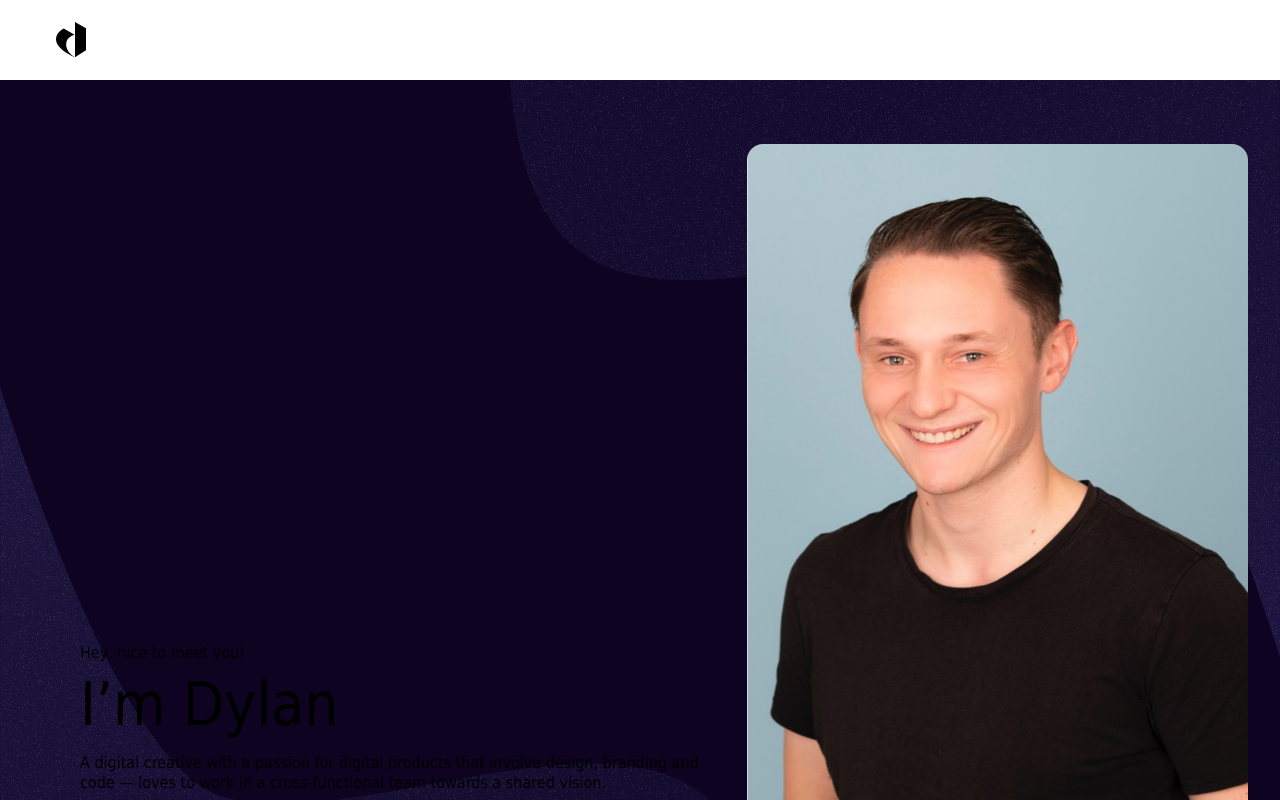
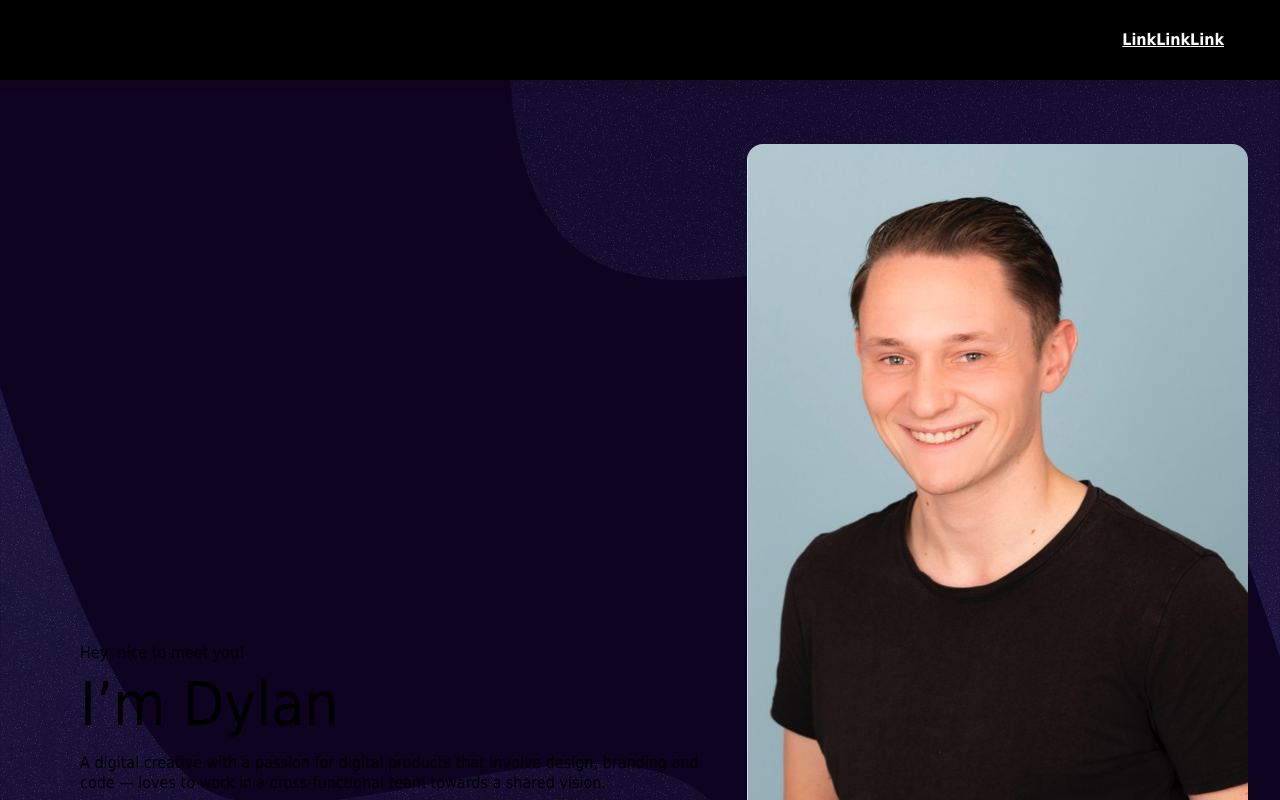
Before and after one commit to dylanvanzanten/portfolio-2022, a Next.js app: page / in a window 1280 px wide. Shown: the top 800 px of the page. Built offline with nearby package versions, Linux system fonts and the light colour scheme; a web font is replaced by a local one.

Commit message:
refactor(Header): Change sticky header state when scrolling, change sticky header styling

```diff
--- a/components/Header/Header.tsx
+++ b/components/Header/Header.tsx
@@ -10,16 +10,14 @@ import Logo from "/public/logo.svg";
 const Header = ({}) => {
   useEffect(() => {
     const header = document.querySelector(".header");
+    const hero: any = document.querySelector(".hero");
     if (!header) return;
-
     const isSticky = () => {
       const scrollTop = window.scrollY;
-
-      scrollTop >= 50
+      scrollTop >= hero.offsetHeight
         ? header.classList.add("header--sticky")
         : header.classList.remove("header--sticky");
     };
-
     window.addEventListener("scroll", isSticky);
     return () => {
       window.removeEventListener("scroll", isSticky);
--- a/components/Header/_header.scss
+++ b/components/Header/_header.scss
@@ -2,13 +2,14 @@
   align-items: center;
   display: flex;
   height: 80px;
-  background: transparent;
+  background: $color-black;
+  position: sticky;
+  z-index: 10;
+  top: 0;
+  box-shadow: $box-shadow-default--soft;
+  transition: $ease-in $duration-med;
 
   &--sticky {
-    position: sticky;
-    z-index: 10;
-    top: 0;
-    box-shadow: 0 2px 20px 0 rgba(102, 102, 102, 0.07);
     background-color: $color-primary;
 
     .site-nav {
@@ -22,6 +23,10 @@
     align-items: center;
     justify-content: space-between;
     display: flex;
+
+    @media (max-width: $mq-tab--sml) {
+      width: 100%;
+    }
   }
 
   &__logo {
```
